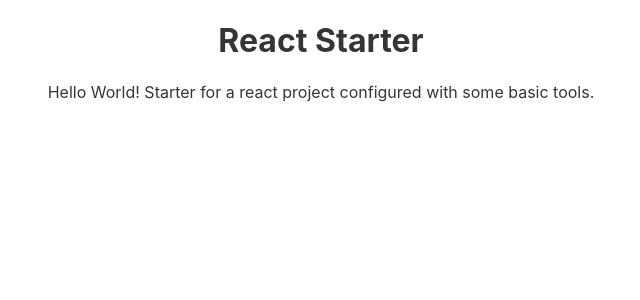
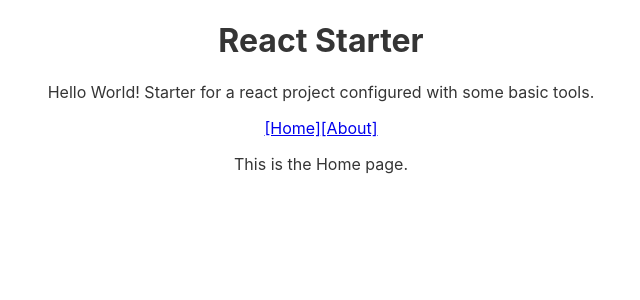
Before and after one commit to martinmasa/react-starter, a React (Create React App) app: page / in a window 1280 px wide. Shown: the top 300 px of the page, without its empty margins (319-959 px from the left). Built offline with nearby package versions, Linux system fonts and the light colour scheme.

Commit message:
feat: add basic @reach/router configuration

```diff
--- a/package.json
+++ b/package.json
@@ -16,6 +16,7 @@
     "test:ci": "CI=true react-scripts test --env=jsdom"
   },
   "dependencies": {
+    "@reach/router": "^1.2.1",
     "prop-types": "^15.6.2",
     "react": "^16.6.3",
     "react-dom": "^16.6.3",
--- a/src/App.jsx
+++ b/src/App.jsx
@@ -1,5 +1,6 @@
 import React, { Component } from 'react';
 import styled from 'styled-components';
+import { Router, Link } from '@reach/router';
 
 import GlobalStyle from './global-styles';
 
@@ -7,6 +8,9 @@ const Wrapper = styled.div`
   color: #353535;
   text-align: center;
 `;
+
+const Home = () => <p>This is the Home page.</p>;
+const About = () => <p>This is the About page.</p>;
 
 class App extends Component {
   state = {
@@ -23,6 +27,16 @@ class App extends Component {
         <p data-testid="page-intro">
           Hello {name}! Starter for a react project configured with some basic tools.
         </p>
+
+        <nav>
+          <Link to="/">[Home]</Link>
+          <Link to="/about">[About]</Link>
+        </nav>
+
+        <Router>
+          <Home path="/" />
+          <About path="/about" />
+        </Router>
       </Wrapper>
     );
   }
```
Also changed, not shown: 1 other file (tests, documents, lock files or other folders).
